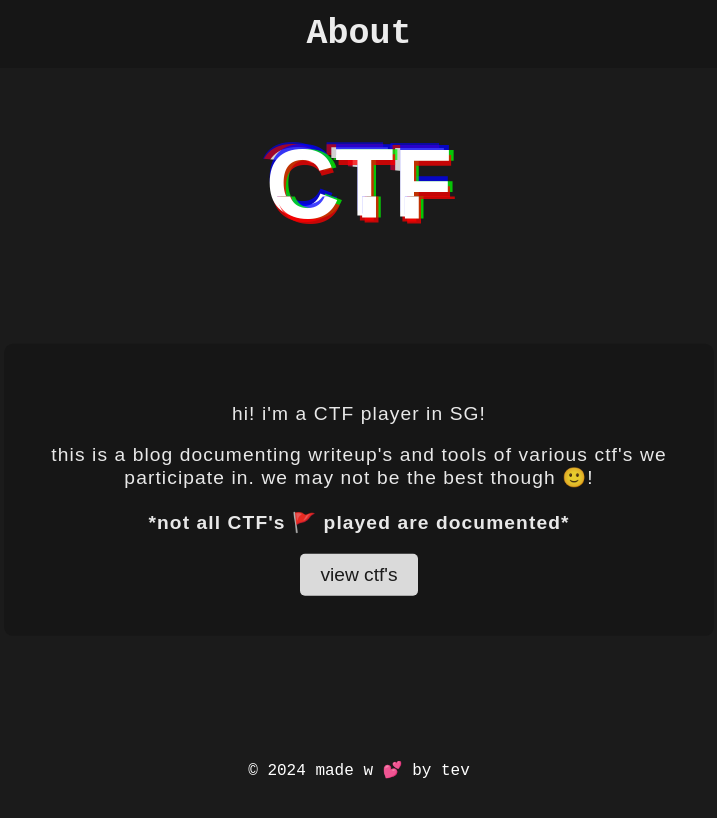
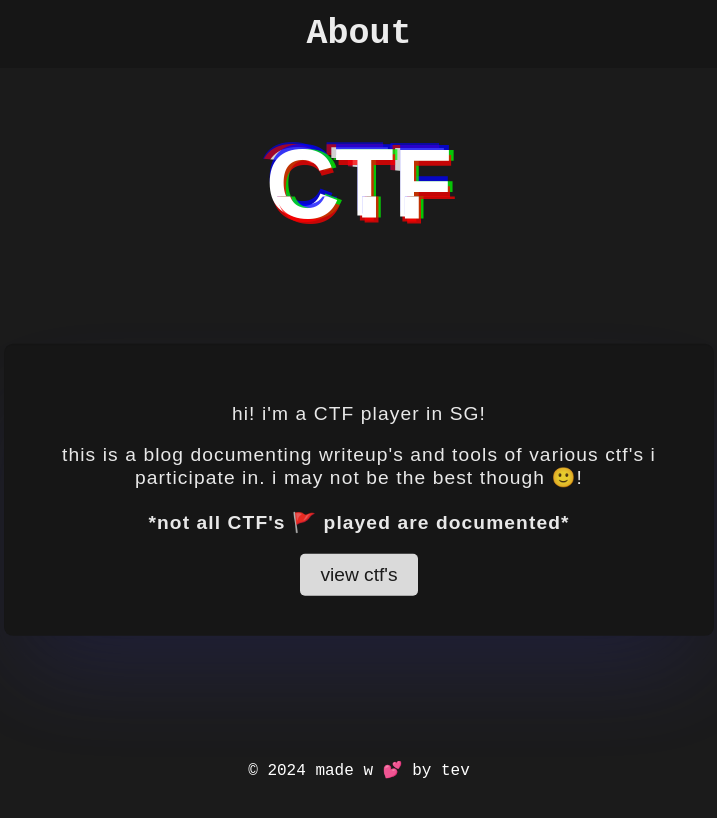
Before and after one commit to trevelling/CTF, a Next.js app: page / in a window 1280 px wide. Shown: the top 818 px of the page, without its empty margins (281-998 px from the left). Built offline with nearby package versions, Linux system fonts and the light colour scheme.

Commit message:
feat: CSS changes, box shadow

```diff
--- a/app/about/about.jsx
+++ b/app/about/about.jsx
@@ -22,7 +22,6 @@ const AnimatedText = ({ text }) => {
     return <span>{visibleText}</span>;
   };
 
-
 function About(){
 
     const [showDropdown, setShowDropdown] = useState(false);
@@ -44,8 +43,8 @@ function About(){
                     <AnimatedText text="hi! i&apos;m a CTF player in SG!" /><br/>
                 </p>
                 <p>
-                    this is a blog documenting writeup&apos;s and tools of various ctf&apos;s we
-                    participate in. we may not be the best though 🙂!<br/>
+                    this is a blog documenting writeup&apos;s and tools of various ctf&apos;s i
+                    participate in. i may not be the best though 🙂!<br/>
                     <br/>
                     <strong>*not all CTF&apos;s 🚩 played are documented*</strong>
                 </p>
--- a/app/about/about.module.css
+++ b/app/about/about.module.css
@@ -96,6 +96,7 @@
     opacity: 0.9;
     text-align: center;
     margin-top: 90px;
+    box-shadow: rgba(0, 0, 0, 0.1) 0px 1px 1px 0px inset, rgba(68, 68, 183, 0.25) 0px 50px 100px -20px, rgba(0, 0, 0, 0.3) 0px 30px 60px -30px;
 
     /* Centering of Square */
     position: absolute;
```
